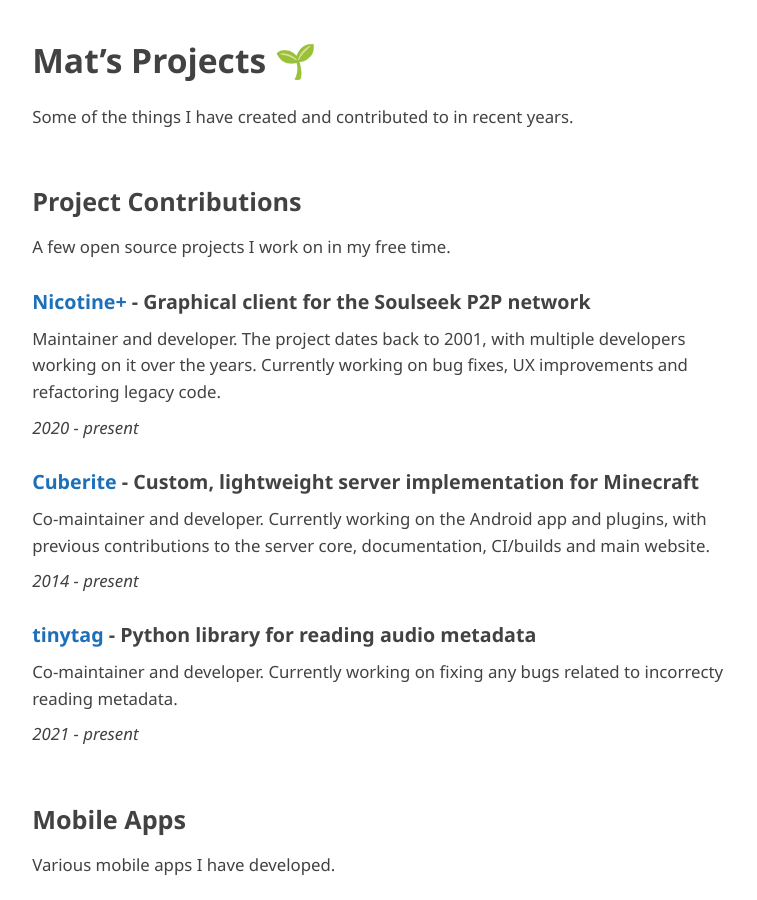
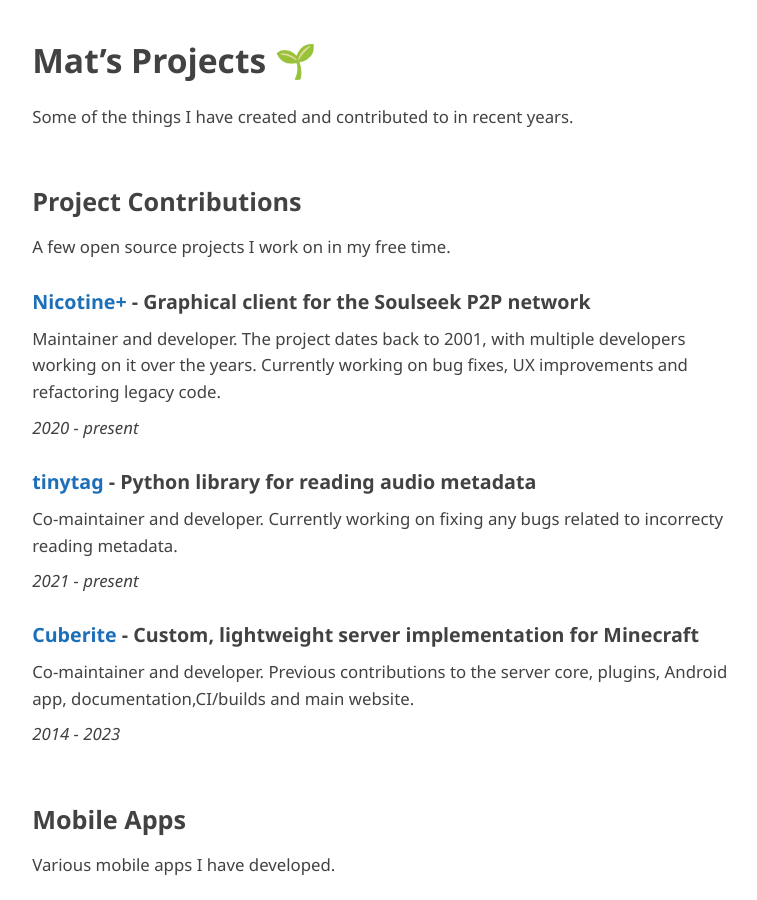
Before and after one commit to mathiascode/projects, a Jekyll site: the page built from index.md, in a window 1280 px wide and 900 px high. Shown: the whole window, without its empty margins (255-1012 px from the left). Built offline with Jekyll 4.4.1, drawn with Linux system fonts in a browser that asks for light colours; our own code applies the rules of GitHub Pages for plain Markdown files.

Commit message:
Update list of project contributions

```diff
--- a/index.md
+++ b/index.md
@@ -18,18 +18,18 @@
 
 *2020 - present*
 
-### [Cuberite](https://github.com/cuberite) - Custom, lightweight server implementation for Minecraft
-
-Co-maintainer and developer. Currently working on the Android app and plugins, with previous contributions to
-the server core, documentation, CI/builds and main website.
-
-*2014 - present*
-
 ### [tinytag](https://github.com/devsnd/tinytag) - Python library for reading audio metadata
 
 Co-maintainer and developer. Currently working on fixing any bugs related to incorrecty reading metadata.
 
 *2021 - present*
+
+### [Cuberite](https://github.com/cuberite) - Custom, lightweight server implementation for Minecraft
+
+Co-maintainer and developer. Previous contributions to the server core, plugins, Android app, documentation,
+CI/builds and main website.
+
+*2014 - 2023*
 
 
 ## Mobile Apps
```
